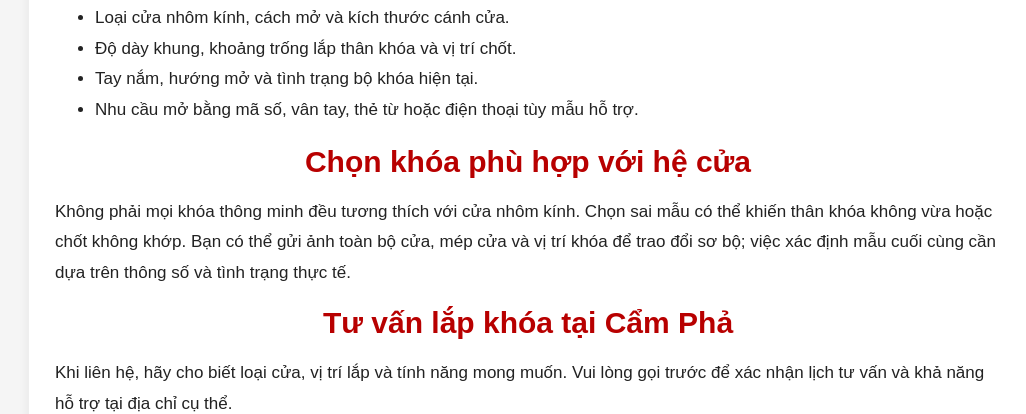
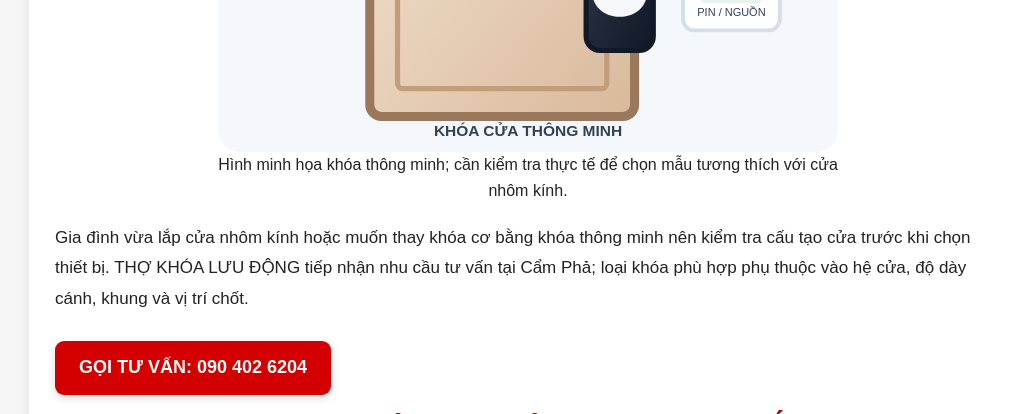
Before and after one commit to autokey8386-lang/tho-khoa-luu-dong, a plain HTML site: page lap-dat-khoa-thong-minh-cua-nhom-kinh-cam-pha.html in a window 1280 px wide. Shown: the part 686-1100 px from the top of the page, without its empty margins (112-1138 px from the left). Drawn offline with Linux system fonts and the light colour scheme.

Commit message:
Add illustrative image to aluminium smart lock page

```diff
--- a/lap-dat-khoa-thong-minh-cua-nhom-kinh-cam-pha.html
+++ b/lap-dat-khoa-thong-minh-cua-nhom-kinh-cam-pha.html
@@ -42,6 +42,8 @@
 </nav>
 <main class="service-page smart-lock-content">
 <h1 class="service-page-title">Tư vấn lắp khóa thông minh cho cửa nhôm kính tại Cẩm Phả</h1>
+<figure style="margin:18px auto;max-width:620px;text-align:center"><img src="images/khoa-thong-minh-kiem-tra.svg" alt="Minh họa khóa cửa thông minh với bàn phím và cảm biến vân tay" width="960" height="600" style="display:block;width:100%;height:auto;border-radius:14px" fetchpriority="high"><figcaption>Hình minh họa khóa thông minh; cần kiểm tra thực tế để chọn mẫu tương thích với cửa nhôm kính.</figcaption></figure>
+
 <p>Gia đình vừa lắp cửa nhôm kính hoặc muốn thay khóa cơ bằng khóa thông minh nên kiểm tra cấu tạo cửa trước khi chọn thiết bị. THỢ KHÓA LƯU ĐỘNG tiếp nhận nhu cầu tư vấn tại Cẩm Phả; loại khóa phù hợp phụ thuộc vào hệ cửa, độ dày cánh, khung và vị trí chốt.</p>
 <a href="tel:0904026204" class="call-button">GỌI TƯ VẤN: 090 402 6204</a>
 <h2>Những điểm cần kiểm tra trước khi lắp</h2>
```
